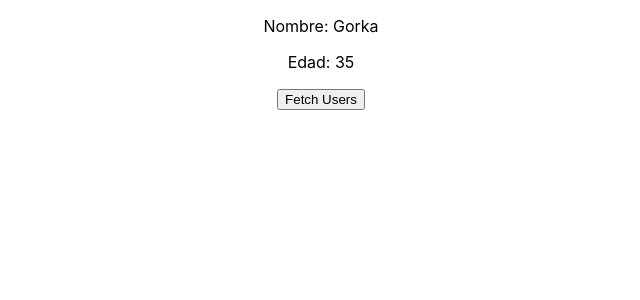
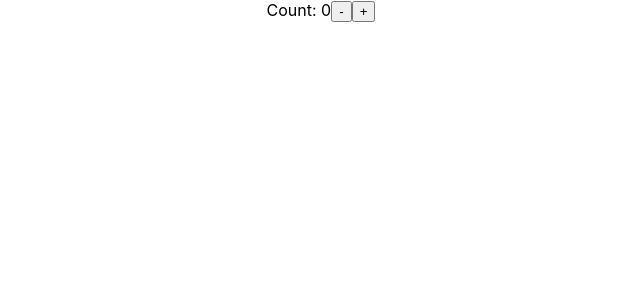
Before and after one commit to gorkavillara/imagina-formacion-react, a React (Create React App) app: page / in a window 1280 px wide. Shown: the top 300 px of the page, without its empty margins (319-959 px from the left). Built offline with nearby package versions, Linux system fonts and the light colour scheme.

Commit message:
Tema 10 - useContext y useReducer

```diff
--- a/src/App.js
+++ b/src/App.js
@@ -1,10 +1,12 @@
 import "./App.css";
 import ComponentePadre from "./components/ComponentePadre";
+import Contador from "./components/Contador";
 
 const App = () => {
   return (
     <div className="App">
-      <ComponentePadre />
+      {/* <ComponentePadre /> */}
+      <Contador />
     </div>
   );
 };
--- /dev/null
+++ b/src/components/Contador.jsx
@@ -0,0 +1,26 @@
+import { useReducer } from "react";
+
+function reducer(state, action) {
+  switch (action.type) {
+    case "increment":
+      return { count: state.count + 1 };
+    case "decrement":
+      return { count: state.count - 1 };
+    default:
+      throw new Error();
+  }
+}
+
+const Contador = () => {
+  const [state, dispatch] = useReducer(reducer, { count: 0 });
+
+  return (
+    <>
+      Count: {state.count}
+      <button onClick={() => dispatch({ type: "decrement" })}>-</button>
+      <button onClick={() => dispatch({ type: "increment" })}>+</button>
+    </>
+  );
+}
+
+export default Contador
```
